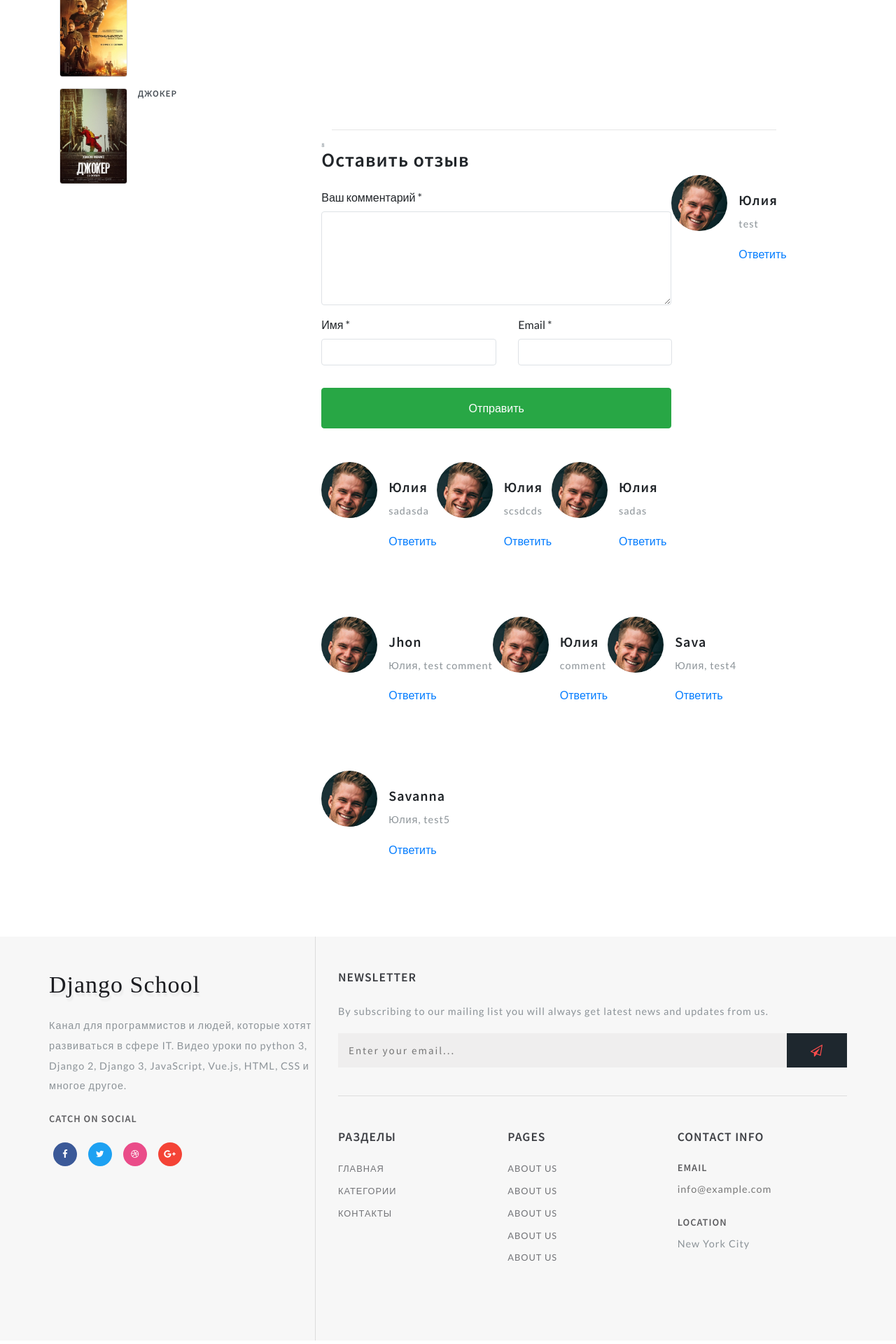
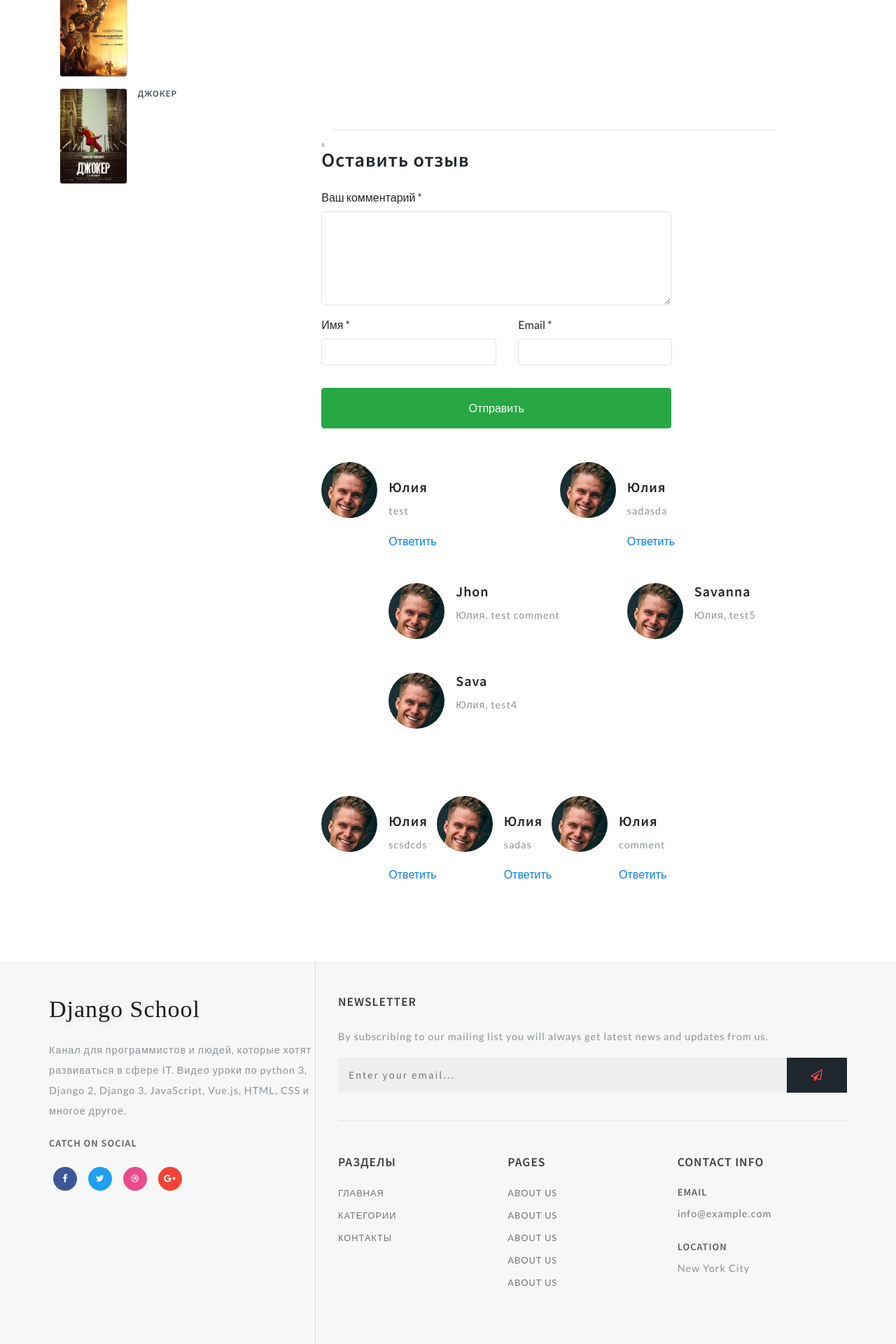
Before and after one commit to julia-kaushan/django_movie, a Django app: a page that uses templates/movies/movie_detail.html in a window 1280 px wide. Shown: the part 2063-3983 px from the top of the page at 70% size. Run offline with Django 3.2, Linux system fonts and the light colour scheme; data comes from the database, SQL or seed files in the repository; both versions use the stored data as it was after the commit; some libraries are stand-ins or nearby versions; grey boxes are pictures that could not be loaded.

Commit message:
Реализация вложенности ответов на отзыв

```diff
--- a/movies/models.py
+++ b/movies/models.py
@@ -72,6 +72,9 @@
     def get_absolute_url(self):
         return reverse("movie_detail", kwargs={"slug": self.url})
 
+    def get_review(self):
+        return self.reviews_set.filter(parent__isnull=True)
+
     class Meta:
         verbose_name = "Фильм"
         verbose_name_plural = "Фильмы"
--- a/templates/movies/movie_detail.html
+++ b/templates/movies/movie_detail.html
@@ -170,7 +170,7 @@
             </div>
             <!--  //contact form grid ends here -->
         </div>
-    {% for review in movie.reviews_set.all %}
+    {% for review in movie.get_review %}
         <div class="media py-5">
             <img src="{% static 'images/te2.jpg' %}" class="mr-3 img-fluid" alt="image">
             <div class="media-body mt-4">
@@ -181,23 +181,18 @@
                     {{ review.text }}
                 </p>
                 <a href="#formReview" onclick="addReview('{{ review.name }}', '{{ review.id }}')">Ответить</a>
-<!--                <div class="media mt-5 editContent"-->
-<!--                     style="outline: none; cursor: inherit;">-->
-<!--                    <a class="pr-3" href="#">-->
-<!--                        <img src="bundles/images/te1.jpg" class="img-fluid "-->
-<!--                             alt="image" style="outline: none; cursor: inherit;">-->
-<!--                    </a>-->
-<!--                    <div class="media-body">-->
-<!--                        <h5 class="mt-0 editContent"-->
-<!--                            style="outline: none; cursor: inherit;">Leia Organa</h5>-->
-<!--                        <p class="mt-2 editContent"-->
-<!--                           style="outline: none; cursor: inherit;"> Cras sit amet-->
-<!--                            nibh libero, in gravida nulla. Nulla vel metus-->
-<!--                            scelerisque ante sollicitudin. Cras purus odio,-->
-<!--                            vestibulum in vulputate at, tempus viverra turpis. Fusce-->
-<!--                            condimentum nunc ac nisi vulputate fringilla..</p>-->
-<!--                    </div>-->
-<!--                </div>-->
+                {% for rew in review.reviews_set.all %}
+                <div class="media mt-5 editContent">
+                    <a class="pr-3" href="#">
+                        <img src="{% static 'images/te2.jpg' %}" class="img-fluid "
+                             alt="image" style="outline: none; cursor: inherit;">
+                    </a>
+                    <div class="media-body">
+                        <h5 class="mt-0 editContent">{{ rew.name }}</h5>
+                        <p class="mt-2 editContent">{{ rew.text }}</p>
+                    </div>
+                </div>
+                {% endfor %}
             </div>
         </div>
     {% endfor %}
```
Also changed, not shown: db.sqlite3.
